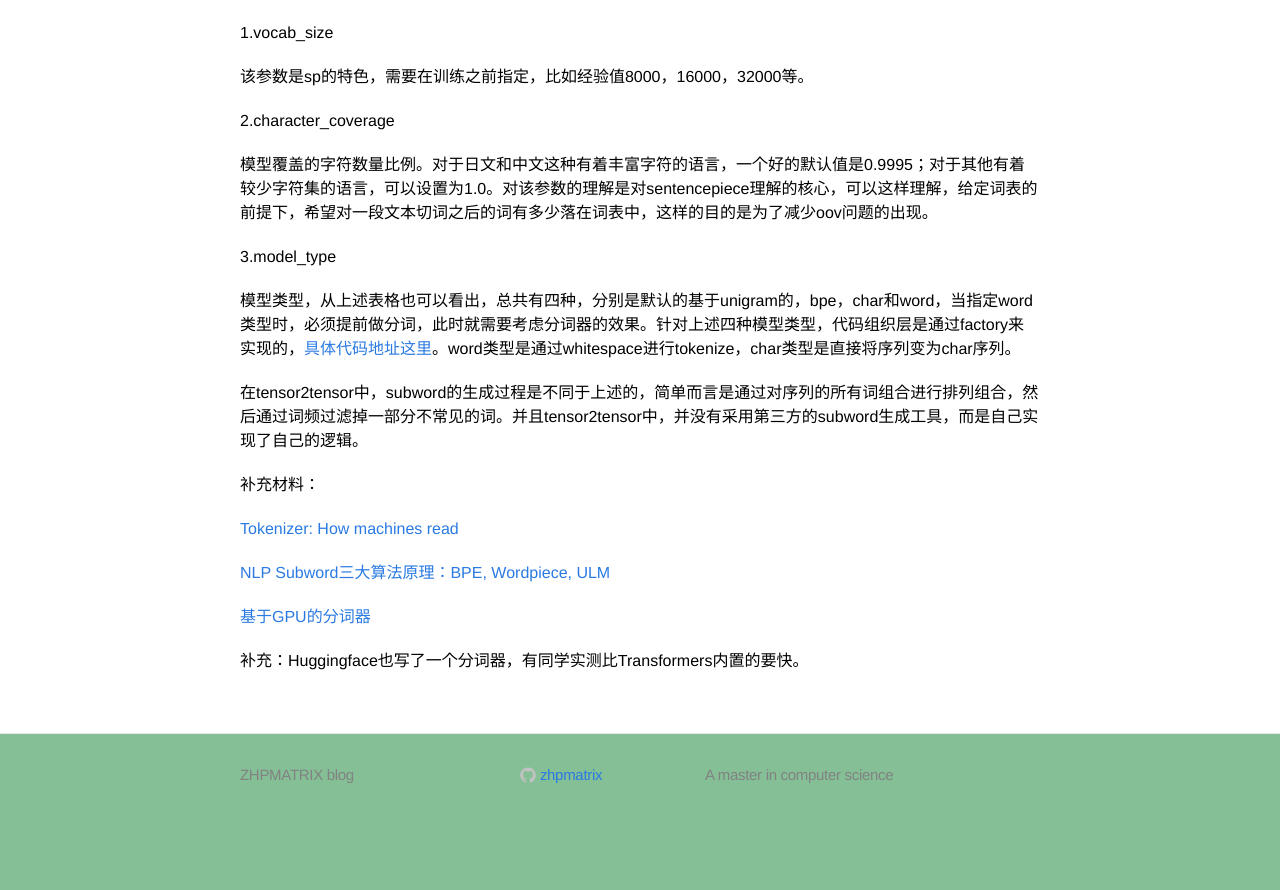
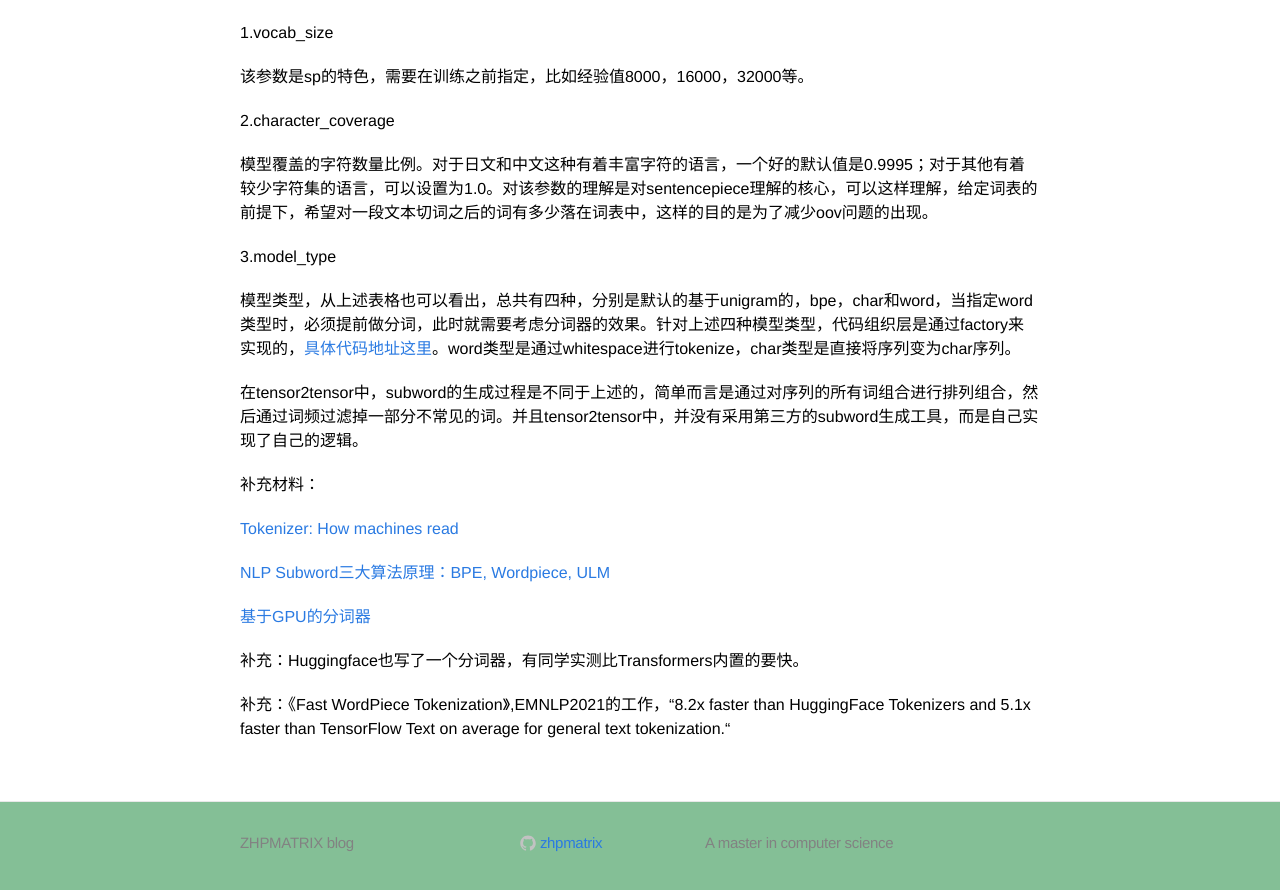
Before and after one commit to zhpmatrix/zhpmatrix.github.io, a Jekyll site: the page built from _posts/2019-04-22-sentencepiece.md, in a window 1280 px wide and 900 px high, scrolled down 3110 px. Shown: the top 890 px of the window. Built offline with Jekyll 4.4.1, drawn with Linux system fonts in a browser that asks for light colours; comment, search, counter and statistics services are not loaded; before the commit the page ends 3942 px from its top, so only the background shows below that.

Commit message:
update blog

```diff
--- a/_posts/2019-04-22-sentencepiece.md
+++ b/_posts/2019-04-22-sentencepiece.md
@@ -145,3 +145,5 @@ subword sampling和基于unigram的language model算法都是kudo在一篇文章
 [基于GPU的分词器](https://medium.com/rapids-ai/preprocess-your-training-data-at-lightspeed-with-our-gpu-based-tokenizer-for-bert-language-models-561cf9c46e15#cid=av01_so-twit_en-us)
 
 补充：Huggingface也写了一个分词器，有同学实测比Transformers内置的要快。
+
+补充：《Fast WordPiece Tokenization》,EMNLP2021的工作，“8.2x faster than HuggingFace Tokenizers and 5.1x faster than TensorFlow Text on average for general text tokenization.“
```
